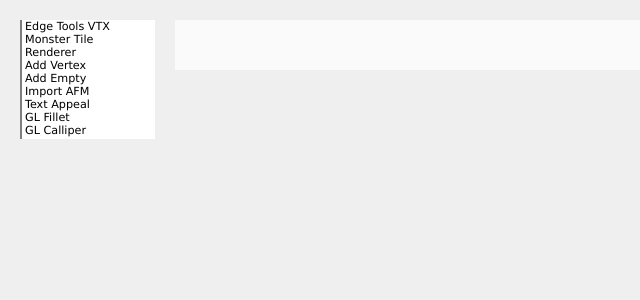
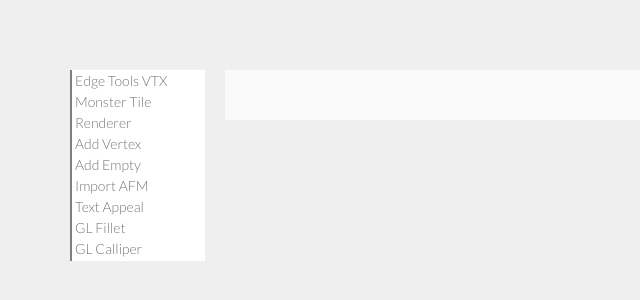
Before and after one commit to zeffii/zen_cms, a plain HTML site: page index.html in a window 1280 px wide. Shown: the whole page, without its empty margins (0-640 px from the left). Drawn offline with Linux system fonts and the light colour scheme; files that its build step writes are made by us from their sources; the site is published under a folder, as on GitHub Pages, so addresses that start at the root find nothing.

Commit message:
testing css

```diff
--- a/index.html
+++ b/index.html
@@ -3,7 +3,7 @@
 <head>
   <title>Blender Scripts by zeffii</title>
   <link rel="stylesheet" href="css/style.css" />
-  <link rel="stylesheet" href="/static/styles.css" />
+  <link rel="stylesheet" href="css/styles.css" />
 
   <script type="text/javascript" src="jq/jquery-1.7.2.min.js"></script>
   <script type="text/javascript" src="js/showdown.js"></script>
```
